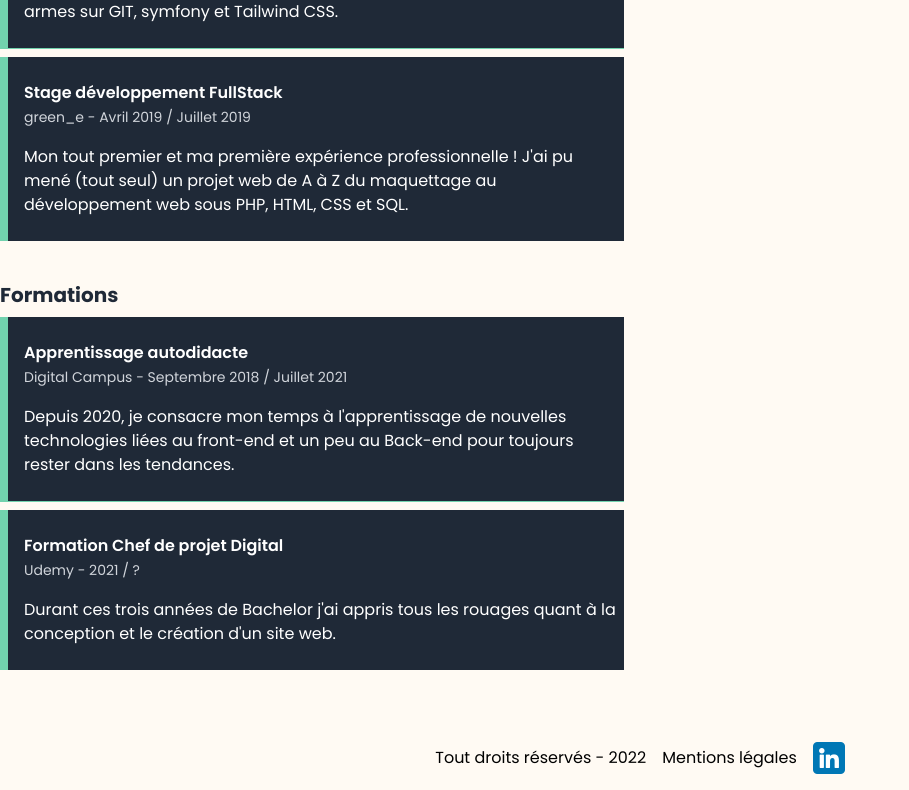
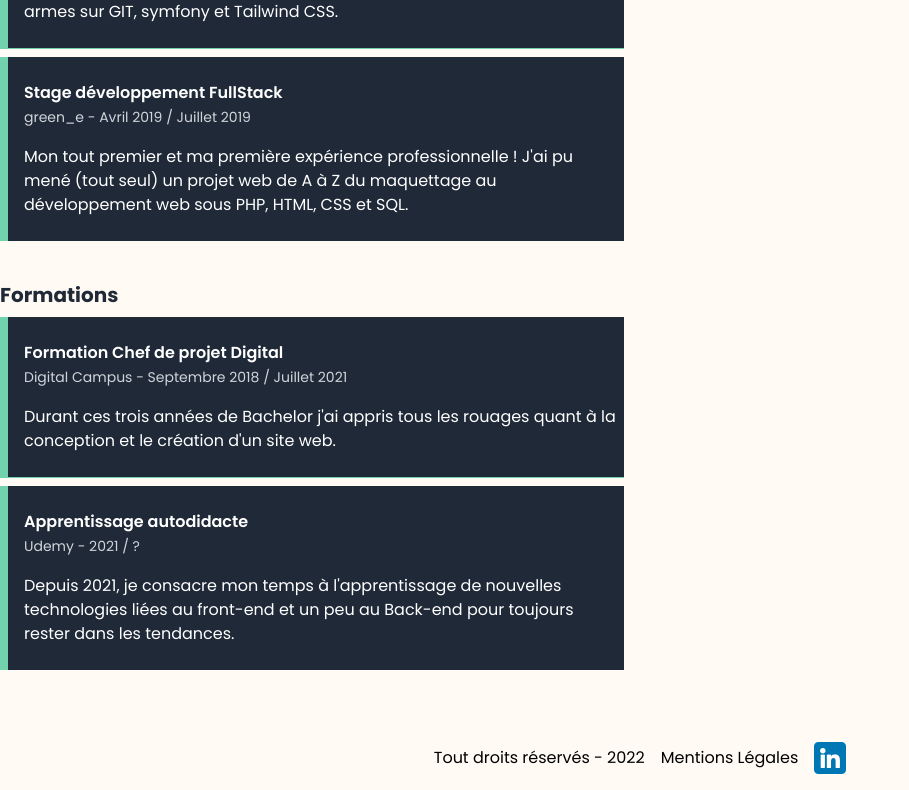
Before and after one commit to LouisBENSI/Portfolio-vue, a Vue app: page /parcours in a window 1280 px wide. Shown: the part 754-1544 px from the top of the page, without its empty margins (0-909 px from the left). Built offline with nearby package versions, Linux system fonts and the light colour scheme.

Commit message:
mentions legales + parcours

```diff
--- a/src/components/DownPage.vue
+++ b/src/components/DownPage.vue
@@ -4,7 +4,7 @@
       <ul class="flex flex-col items-center justify-center md:flex-row md:space-x-4">
         <li><p>Tout droits réservés - {{ getDate }}</p></li>
         <li>
-          <router-link to="/mentions">Mentions légales</router-link>
+          <a href="../src/assets/mention.pdf" target="_blank">Mentions Légales</a>
         </li>
         <li><a href="https://www.linkedin.com/in/louis-bensi-4674a1173/" target="_blank" class="block w-8 h-8"><img src="../assets/logo/linkedin.png" class="w-full h-full hover:scale-110 ease-in duration-100"></a></li>
       </ul>
--- a/src/views/Mentions.vue
+++ b/src/views/Mentions.vue
@@ -1,9 +1,15 @@
 <template>
   Mentions légales
+
+
+  <input type="text" v-model="message">
+{{ message }}
+
 </template>
 
 <script>
 export default {
   name : "MentionsLegales"
+
 }
 </script>
--- a/src/views/Parcours.vue
+++ b/src/views/Parcours.vue
@@ -86,18 +86,18 @@ export default {
           title: "Formations",
           items: [
             {
-              title: "Apprentissage autodidacte",
+              title: "Formation Chef de projet Digital",
               company: "Digital Campus",
               date_start: "Septembre 2018",
               date_fin: "Juillet 2021",
-              description: "Depuis 2020, je consacre mon temps à l'apprentissage de nouvelles technologies liées au front-end et un peu au Back-end pour toujours rester dans les tendances."
+              description: "Durant ces trois années de Bachelor j'ai appris tous les rouages quant à la conception et le création d'un site web."
             },
             {
-              title: "Formation Chef de projet Digital",
+              title: "Apprentissage autodidacte",
               company: "Udemy",
               date_start: "2021",
               date_fin: "?",
-              description: "Durant ces trois années de Bachelor j'ai appris tous les rouages quant à la conception et le création d'un site web."
+              description: "Depuis 2021, je consacre mon temps à l'apprentissage de nouvelles technologies liées au front-end et un peu au Back-end pour toujours rester dans les tendances."
             },
 
           ]
```
Also changed, not shown: 6 other files (tests, documents, lock files or other folders).
